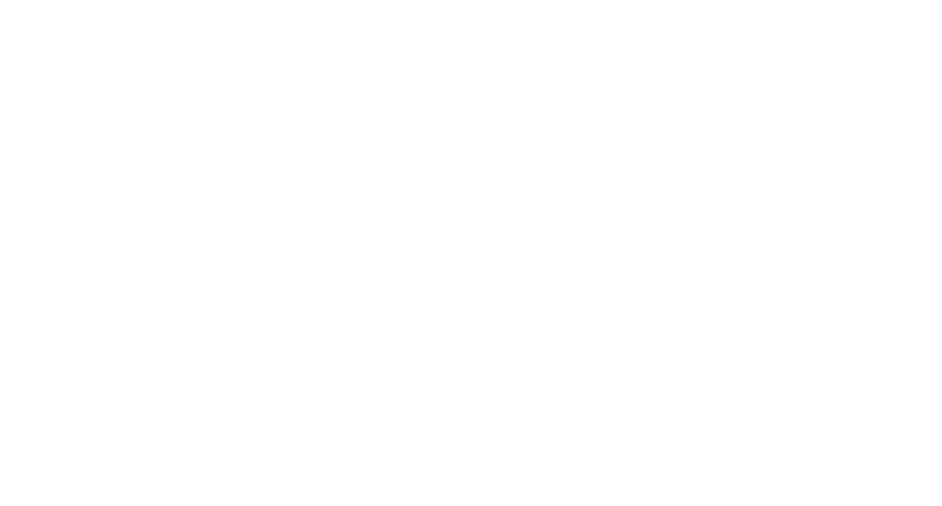
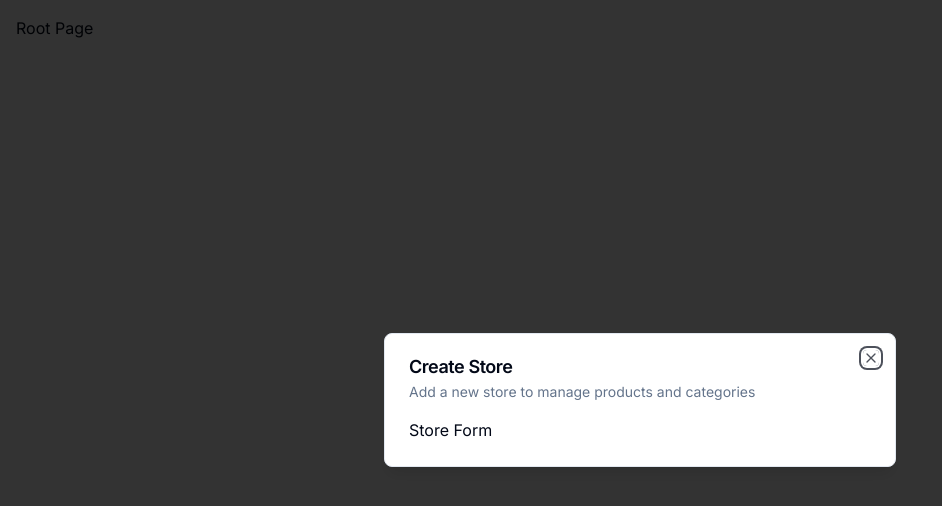
Before and after one commit to Sanskar-12/CMS_Platform, a Next.js app: page / in a window 1280 px wide. Shown: the top 506 px of the page, without its empty margins (0-942 px from the left). Built offline with nearby package versions, Linux system fonts and the light colour scheme.

Commit message:
Made store dialog

```diff
--- a/app/(root)/page.tsx
+++ b/app/(root)/page.tsx
@@ -1,12 +1,19 @@
-import { UserButton } from "@clerk/nextjs";
-import React from "react";
+"use client";
+
+import { useStoreModal } from "@/hooks/use-store-modals";
+import React, { useEffect } from "react";
 
 const SetupPage = () => {
-  return (
-    <div className="p-4">
-      <UserButton afterSignOutUrl="/" />
-    </div>
-  );
+  const isOpen = useStoreModal((state) => state.isOpen);
+  const onOpen = useStoreModal((state) => state.onOpen);
+
+  useEffect(() => {
+    if (!isOpen) {
+      onOpen();
+    }
+  }, [isOpen, onOpen]);
+
+  return <div className="p-4">Root Page</div>;
 };
 
 export default SetupPage;
--- a/app/layout.tsx
+++ b/app/layout.tsx
@@ -2,6 +2,7 @@
 import { Inter } from "next/font/google";
 import "./globals.css";
 import { ClerkProvider } from "@clerk/nextjs";
+import ModalProvider from "@/providers/modal-provider";
 
 const inter = Inter({ subsets: ["latin"] });
 
@@ -18,7 +19,10 @@
   return (
     <ClerkProvider>
       <html lang="en">
-        <body className={inter.className}>{children}</body>
+        <body className={inter.className}>
+          <ModalProvider />
+          {children}
+        </body>
       </html>
     </ClerkProvider>
   );
--- /dev/null
+++ b/components/modals/store-modal.tsx
@@ -0,0 +1,21 @@
+import React from "react";
+import Modal from "../ui/modal";
+import { useStoreModal } from "@/hooks/use-store-modals";
+
+const StoreModal = () => {
+  const isOpen = useStoreModal((state) => state.isOpen);
+  const onClose = useStoreModal((state) => state.onClose);
+
+  return (
+    <Modal
+      title="Create Store"
+      description="Add a new store to manage products and categories"
+      isOpen={isOpen}
+      onClose={onClose}
+    >
+      Store Form
+    </Modal>
+  );
+};
+
+export default StoreModal;
--- /dev/null
+++ b/components/ui/dialog.tsx
@@ -0,0 +1,122 @@
+"use client"
+
+import * as React from "react"
+import * as DialogPrimitive from "@radix-ui/react-dialog"
+import { X } from "lucide-react"
+
+import { cn } from "@/lib/utils"
+
+const Dialog = DialogPrimitive.Root
+
+const DialogTrigger = DialogPrimitive.Trigger
+
+const DialogPortal = DialogPrimitive.Portal
+
+const DialogClose = DialogPrimitive.Close
+
+const DialogOverlay = React.forwardRef<
+  React.ElementRef<typeof DialogPrimitive.Overlay>,
+  React.ComponentPropsWithoutRef<typeof DialogPrimitive.Overlay>
+>(({ className, ...props }, ref) => (
+  <DialogPrimitive.Overlay
+    ref={ref}
+    className={cn(
+      "fixed inset-0 z-50 bg-black/80  data-[state=open]:animate-in data-[state=closed]:animate-out data-[state=closed]:fade-out-0 data-[state=open]:fade-in-0",
+      className
+    )}
+    {...props}
+  />
+))
+DialogOverlay.displayName = DialogPrimitive.Overlay.displayName
+
+const DialogContent = React.forwardRef<
+  React.ElementRef<typeof DialogPrimitive.Content>,
+  React.ComponentPropsWithoutRef<typeof DialogPrimitive.Content>
+>(({ className, children, ...props }, ref) => (
+  <DialogPortal>
+    <DialogOverlay />
+    <DialogPrimitive.Content
+      ref={ref}
+      className={cn(
+        "fixed left-[50%] top-[50%] z-50 grid w-full max-w-lg translate-x-[-50%] translate-y-[-50%] gap-4 border bg-background p-6 shadow-lg duration-200 data-[state=open]:animate-in data-[state=closed]:animate-out data-[state=closed]:fade-out-0 data-[state=open]:fade-in-0 data-[state=closed]:zoom-out-95 data-[state=open]:zoom-in-95 data-[state=closed]:slide-out-to-left-1/2 data-[state=closed]:slide-out-to-top-[48%] data-[state=open]:slide-in-from-left-1/2 data-[state=open]:slide-in-from-top-[48%] sm:rounded-lg",
+        className
+      )}
+      {...props}
+    >
+      {children}
+      <DialogPrimitive.Close className="absolute right-4 top-4 rounded-sm opacity-70 ring-offset-background transition-opacity hover:opacity-100 focus:outline-none focus:ring-2 focus:ring-ring focus:ring-offset-2 disabled:pointer-events-none data-[state=open]:bg-accent data-[state=open]:text-muted-foreground">
+        <X className="h-4 w-4" />
+        <span className="sr-only">Close</span>
+      </DialogPrimitive.Close>
+    </DialogPrimitive.Content>
+  </DialogPortal>
+))
+DialogContent.displayName = DialogPrimitive.Content.displayName
+
+const DialogHeader = ({
+  className,
+  ...props
+}: React.HTMLAttributes<HTMLDivElement>) => (
+  <div
+    className={cn(
+      "flex flex-col space-y-1.5 text-center sm:text-left",
+      className
+    )}
+    {...props}
+  />
+)
+DialogHeader.displayName = "DialogHeader"
+
+const DialogFooter = ({
+  className,
+  ...props
+}: React.HTMLAttributes<HTMLDivElement>) => (
+  <div
+    className={cn(
+      "flex flex-col-reverse sm:flex-row sm:justify-end sm:space-x-2",
+      className
+    )}
+    {...props}
+  />
+)
+DialogFooter.displayName = "DialogFooter"
+
+const DialogTitle = React.forwardRef<
+  React.ElementRef<typeof DialogPrimitive.Title>,
+  React.ComponentPropsWithoutRef<typeof DialogPrimitive.Title>
+>(({ className, ...props }, ref) => (
+  <DialogPrimitive.Title
+    ref={ref}
+    className={cn(
+      "text-lg font-semibold leading-none tracking-tight",
+      className
+    )}
+    {...props}
+  />
+))
+DialogTitle.displayName = DialogPrimitive.Title.displayName
+
+const DialogDescription = React.forwardRef<
+  React.ElementRef<typeof DialogPrimitive.Description>,
+  React.ComponentPropsWithoutRef<typeof DialogPrimitive.Description>
+>(({ className, ...props }, ref) => (
+  <DialogPrimitive.Description
+    ref={ref}
+    className={cn("text-sm text-muted-foreground", className)}
+    {...props}
+  />
+))
+DialogDescription.displayName = DialogPrimitive.Description.displayName
+
+export {
+  Dialog,
+  DialogPortal,
+  DialogOverlay,
+  DialogClose,
+  DialogTrigger,
+  DialogContent,
+  DialogHeader,
+  DialogFooter,
+  DialogTitle,
+  DialogDescription,
+}
--- /dev/null
+++ b/components/ui/modal.tsx
@@ -0,0 +1,46 @@
+"use client";
+
+import React from "react";
+import {
+  Dialog,
+  DialogContent,
+  DialogDescription,
+  DialogHeader,
+  DialogTitle,
+} from "./dialog";
+
+interface DialogProps {
+  title: string;
+  description: string;
+  isOpen: boolean;
+  onClose: () => void;
+  children?: React.ReactNode;
+}
+
+const Modal = ({
+  title,
+  description,
+  isOpen,
+  onClose,
+  children,
+}: DialogProps) => {
+  const onChange = (open: boolean) => {
+    if (!open) {
+      onClose();
+    }
+  };
+
+  return (
+    <Dialog open={isOpen} onOpenChange={onChange}>
+      <DialogContent>
+        <DialogHeader>
+          <DialogTitle>{title}</DialogTitle>
+          <DialogDescription>{description}</DialogDescription>
+        </DialogHeader>
+        <div>{children}</div>
+      </DialogContent>
+    </Dialog>
+  );
+};
+
+export default Modal;
--- /dev/null
+++ b/hooks/use-store-modals.ts
@@ -0,0 +1,15 @@
+import { create } from "zustand";
+
+export interface useStoreModalStore {
+  isOpen: boolean;
+  onOpen: () => void;
+  onClose: () => void;
+}
+
+const useStoreModal = create<useStoreModalStore>((set) => ({
+  isOpen: false,
+  onOpen: () => set({ isOpen: true }),
+  onClose: () => set({ isOpen: false }),
+}));
+
+export { useStoreModal };
--- a/middleware.ts
+++ b/middleware.ts
@@ -1,7 +1,7 @@
-import { clerkMiddleware } from "@clerk/nextjs/server";
+import { authMiddleware } from "@clerk/nextjs";
 
-export default clerkMiddleware();
+export default authMiddleware();
 
 export const config = {
-  matcher: ["/((?!.+.[w]+$|_next).*)", "/", "/(api|trpc)(.*)"],
+  matcher: ["/((?!.+.[w]+$|_next).)", "/", "/(api|trpc)(.)"],
 };
--- a/package.json
+++ b/package.json
@@ -9,7 +9,8 @@
     "lint": "next lint"
   },
   "dependencies": {
-    "@clerk/nextjs": "^5.0.6",
+    "@clerk/nextjs": "^4.21.3",
+    "@radix-ui/react-dialog": "^1.0.5",
     "@radix-ui/react-slot": "^1.0.2",
     "class-variance-authority": "^0.7.0",
     "clsx": "^2.1.1",
@@ -18,7 +19,8 @@
     "react": "^18",
     "react-dom": "^18",
     "tailwind-merge": "^2.3.0",
-    "tailwindcss-animate": "^1.0.7"
+    "tailwindcss-animate": "^1.0.7",
+    "zustand": "^4.5.2"
   },
   "devDependencies": {
     "@types/node": "^20",
--- /dev/null
+++ b/providers/modal-provider.tsx
@@ -0,0 +1,22 @@
+"use client";
+
+import StoreModal from "@/components/modals/store-modal";
+// This Provider is for making the code base hydration error free
+
+import React, { useEffect, useState } from "react";
+
+const ModalProvider = () => {
+  const [isMounted, setIsMounted] = useState<boolean>(false);
+
+  useEffect(() => {
+    setIsMounted(true);
+  }, []);
+
+  if (!isMounted) {
+    return null;
+  }
+
+  return <StoreModal />;
+};
+
+export default ModalProvider;
```
Also changed, not shown: 1 other file (tests, documents, lock files or other folders).
